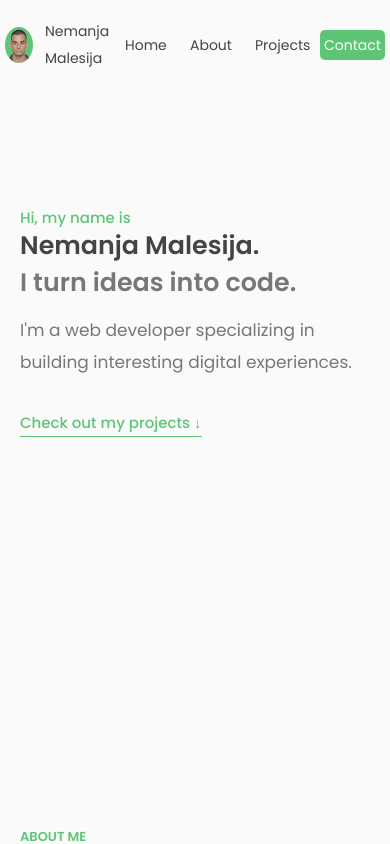
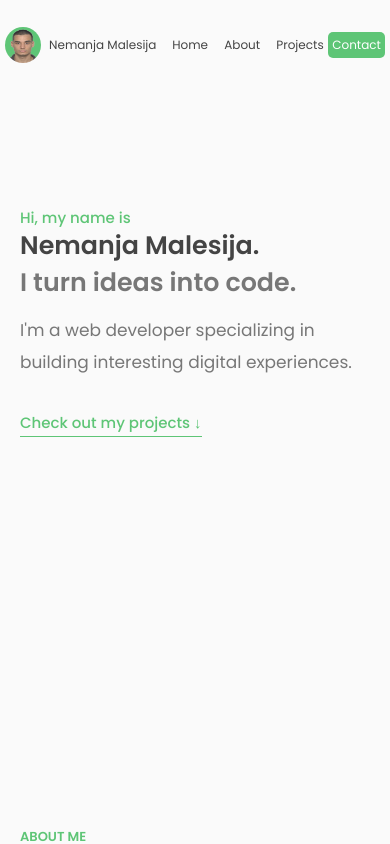
Before and after one commit to nemanjamalesija/portfolio-website, a React (Create React App) app: page / in a window 390 px wide. Shown: the top 844 px of the page. Built offline with nearby package versions, Linux system fonts and the light colour scheme.

Commit message:
Add responsive

```diff
--- a/src/components/about.css
+++ b/src/components/about.css
@@ -48,7 +48,7 @@
   }
 
   .skill {
-    font-size: 1.4rem;
+    font-size: 1.6rem;
   }
 }
 
@@ -62,7 +62,7 @@
 @media (max-width: 691px) {
 }
 
-@media (max-width: 400px) {
+@media (max-width: 415px) {
   .about-paragraph {
     font-size: 1.5rem;
   }
--- a/src/components/contact.css
+++ b/src/components/contact.css
@@ -120,4 +120,14 @@ textarea,
     margin-bottom: 3.2rem;
     font-size: 1.5rem;
   }
+
+  .form-contact label {
+    font-size: 1.5rem;
+  }
 }
+
+@media (max-width: 415px) {
+  .form-contact label {
+    font-size: 1.4rem;
+  }
+}
--- a/src/components/hero.css
+++ b/src/components/hero.css
@@ -124,7 +124,7 @@
   }
 }
 
-@media (max-width: 400px) {
+@media (max-width: 415px) {
   .section-hero {
     width: 35rem;
   }
--- a/src/components/nav.css
+++ b/src/components/nav.css
@@ -129,3 +129,58 @@
     padding: 0.2rem 0.4rem;
   }
 }
+
+@media (max-width: 415px) {
+  .nav {
+    padding: 0 0.5rem;
+  }
+
+  .image-div {
+    gap: 0.8rem;
+  }
+
+  .list-item {
+    font-size: 1.2rem;
+    min-width: 5.2rem;
+  }
+
+  .author-photo {
+    width: 3.6rem;
+    height: 3.6rem;
+  }
+
+  .author-paragraph {
+    font-size: 1.2rem;
+  }
+
+  .list-item-contact {
+    padding: 0.2rem 0.4rem;
+  }
+}
+
+@media (max-width: 376px) {
+  .image-div {
+    gap: 0.8rem;
+  }
+
+  .list-item {
+    font-size: 1.2rem;
+    min-width: 4.8rem;
+  }
+
+  .author-photo {
+    width: 3.6rem;
+    height: 3.6rem;
+  }
+
+  .author-paragraph {
+    font-size: 1.2rem;
+  }
+
+  .list-item-contact {
+    padding: 0;
+    padding-left: 0.8rem;
+    background-color: #fafafa;
+    color: var(--color-primary);
+  }
+}
--- a/src/index.css
+++ b/src/index.css
@@ -168,7 +168,7 @@ a:visited {
   }
 }
 
-@media (max-width: 400px) {
+@media (max-width: 415px) {
   .container {
     width: 35rem;
   }
```
